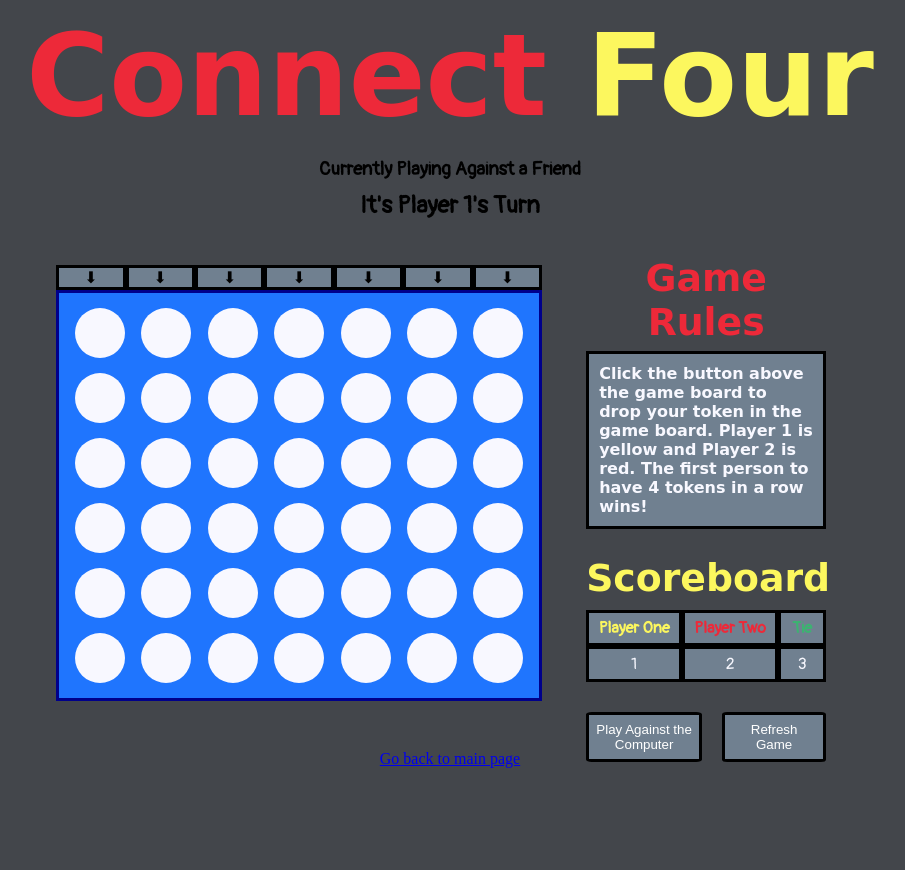
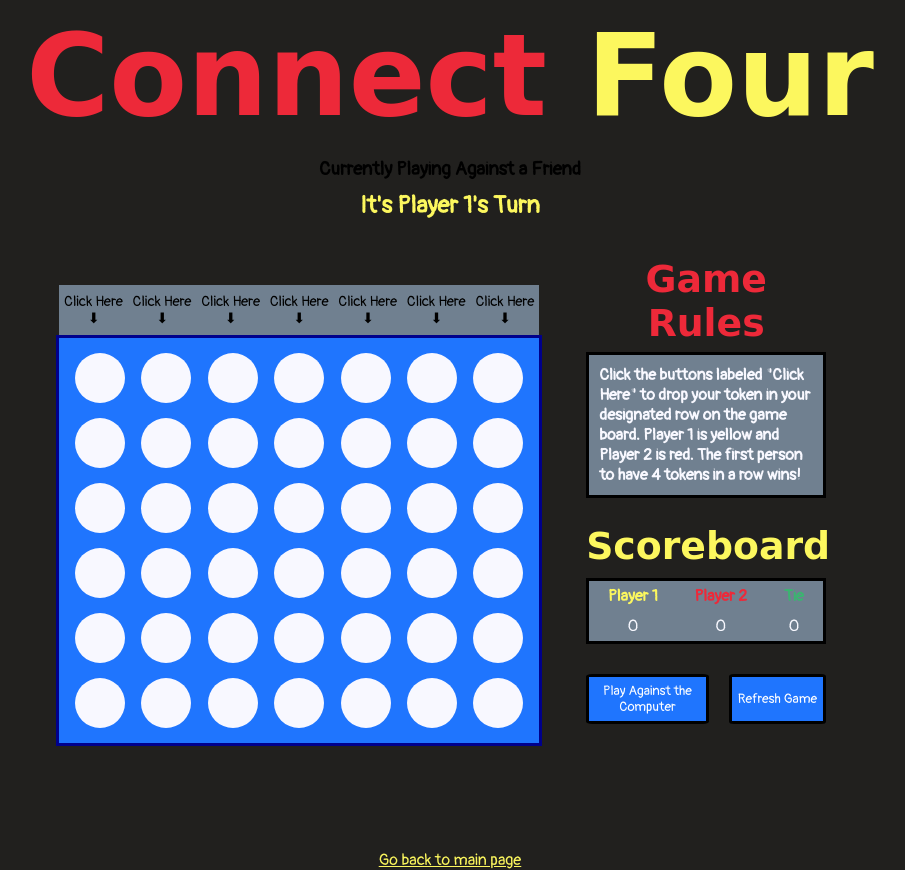
Before and after one commit to KyleDavis1985/ConnectFour, a plain HTML site: page game.html in a window 1280 px wide. Shown: the whole page, without its empty margins (190-1095 px from the left). Before the commit the page ends 800 px from the top, so only its background shows below. Drawn offline with Linux system fonts and the light colour scheme; a web font is replaced by a local one.

Commit message:
more styling, updated fonts and font colors and rearranged game grid

```diff
--- a/app.js
+++ b/app.js
@@ -181,8 +181,10 @@ const buttonClicked = (e) => {
 const playerDisplay = () => {
   if (currentPlayer === 1) {
     statusDisplay.innerText = "It's Player 1's Turn"
+    statusDisplay.style.color = '#fcf75e'
   } else if (currentPlayer === 2) {
     statusDisplay.innerText = "It's Player 2's Turn"
+    statusDisplay.style.color = '#ed2939'
   }
 }
 
@@ -214,6 +216,7 @@ const winningCondition = () => {
       gameGrid[winningPatterns[i][3]].id === 'player-one'
     ) {
       statusDisplay.innerText = 'Player 1 Has Won the Game!'
+      statusDisplay.style.color = '#fcf75e'
     } else if (
       gameGrid[winningPatterns[i][0]].id === 'player-two' &&
       gameGrid[winningPatterns[i][1]].id === 'player-two' &&
@@ -221,6 +224,7 @@ const winningCondition = () => {
       gameGrid[winningPatterns[i][3]].id === 'player-two'
     ) {
       statusDisplay.innerText = 'Player 2 Has Won the Game!'
+      statusDisplay.style.color = '#ed2939'
     }
   }
   tieCondition()
--- a/css/game.css
+++ b/css/game.css
@@ -4,7 +4,7 @@
 body {
   display: grid;
   justify-content: center;
-  background-color: #43464B;
+  background-color: #21201E;
   margin: 0;
 }
 
@@ -19,11 +19,14 @@ h1 {
 .gameModeDisplay {
   text-align: center;
   margin: 5px 0 5px 0;
+  font-family: 'Pangolin', cursive;
 }
 
 .statusDisplay {
   text-align: center;
   margin: 5px 0 5px 0;
+  font-family: 'Pangolin', cursive;
+  color:#fcf75e;
 }
 
 .pageGrid {
@@ -31,17 +34,26 @@ h1 {
   grid-template-columns: 70% 30%;
   justify-content: center;
   align-items: center;
-  height: 500px;
+  height: 600px;
   width: 800px;
 }
 
 .triggers {
   display: grid;
   grid-template-columns: auto auto auto auto auto auto auto;
-  max-height: 60px;
-  max-width: 486px;
+  height: 50px;
+  max-width: 480px;
   background-color: #708090;
-  margin: 10px 30px 0 30px;
+  margin: 10px 30px 0 33px;
+}
+
+.arrow {
+  display: grid;
+  justify-content: center;
+  align-items: center;
+  font-family: 'Pangolin', cursive;
+  font-size: 1.8ch;
+  text-align: center;
 }
 
 .Gameboard {
@@ -67,13 +79,6 @@ h1 {
   border-radius: 50%;
 }
 
-.arrow {
-  display: grid;
-  justify-content: center;
-  align-items: center;
-  border: 3px solid black;
-}
-
 #player-one {
   background-color: #fcf75e;
   height: 50px;
@@ -86,6 +91,10 @@ h1 {
   height: 50px;
   width: 50px;
   border-radius: 50%;
+}
+
+.right {
+  margin-bottom: 100px;
 }
 
 .gameDescription {
@@ -102,7 +111,7 @@ h1 {
 }
 
 .rules {
-  font-family: 'Ranchers', cursive;
+  font-family: 'Pangolin', cursive;
   border: 3px solid black;
   background-color: #708090;
   font-size: 2ch;
@@ -111,17 +120,18 @@ h1 {
 
 .scoreboard {
   display: grid;
-  grid-template-columns: 2fr 2fr 1fr;
+  grid-template-columns: 1.5fr 1.5fr 1fr;
   justify-content: right;
   align-items: center;
   font-family: 'Pangolin', cursive;
-  padding-bottom: 30px;
+  margin-bottom: 30px;
+  border: 3px solid black;
 }
+
 .score {
   display: grid;
   justify-content: center;
   align-items: center;
-  border: 3px solid black;
   height: 30px;
   background-color: #708090;
   color: #f8f8ff;
@@ -135,15 +145,6 @@ h1 {
   text-align: center;
   color: #fcf75e;
   font-weight: bold;
-}
-
-.link {
-  padding-top: 25px;
-  text-align: center;
-}
-
-.statusDisplay{
-  font-family: 'Pangolin', cursive;
 }
 
 #playerOne {
@@ -174,20 +175,25 @@ h1 {
 
 .computer {
   color: white;
-  background-color: #708090;
+  background-color: #1f75fe;
   border-radius: 5%;
   border: 3px solid black;
   height: 50px;
+  font-family: 'Pangolin', cursive;
 }
 
 .refresh {
   color: white;
-  background-color: #708090;
+  background-color: #1f75fe;
   border-radius: 5%;
   border: 3px solid black;
   height: 50px;
+  font-family: 'Pangolin', cursive;
 }
 
-.gameModeDisplay {
+.link {
+  padding-top: 25px;
+  text-align: center;
   font-family: 'Pangolin', cursive;
+  color: #fcf75e;
 }
--- a/game.html
+++ b/game.html
@@ -14,13 +14,13 @@
 <section class="pageGrid">
   <div class="middle">
     <section class="triggers">
-      <div class="arrow" id="0">⬇</div>
-      <div class="arrow" id="1">⬇</div>
-      <div class="arrow" id="2">⬇</div>
-      <div class="arrow" id="3">⬇</div>
-      <div class="arrow" id="4">⬇</div>
-      <div class="arrow" id="5">⬇</div>
-      <div class="arrow" id="6">⬇</div>
+      <div class="arrow" id="0">Click Here ⬇</div>
+      <div class="arrow" id="1">Click Here ⬇</div>
+      <div class="arrow" id="2">Click Here ⬇</div>
+      <div class="arrow" id="3">Click Here ⬇</div>
+      <div class="arrow" id="4">Click Here ⬇</div>
+      <div class="arrow" id="5">Click Here ⬇</div>
+      <div class="arrow" id="6">Click Here ⬇</div>
     </section>
     <section class="Gameboard">
       <div class="circle empty" id="empty"></div>
@@ -70,16 +70,16 @@
   <div class="right">
     <article class="gameDescription">
       <h2 class="descriptionTitle">Game Rules</h2>
-      <h5 class="rules">Click the button above the game board to drop your token in the game board. Player 1 is yellow and Player 2 is red. The first person to have 4 tokens in a row wins!</h5>
+      <h5 class="rules">Click the buttons labeled "Click Here" to drop your token in your designated row on the game board. Player 1 is yellow and Player 2 is red. The first person to have 4 tokens in a row wins!</h5>
     </article>
     <h2 class="scoreHeader">Scoreboard</h2>
     <section class="scoreboard">
-      <div class="score" id="playerOne">Player One</div>
-      <div class="score" id="playerTwo">Player Two</div>
+      <div class="score" id="playerOne">Player 1</div>
+      <div class="score" id="playerTwo">Player 2</div>
       <div class="score" id="tie">Tie</div>
-      <div class="score" id="playerOneTally">1</div>
-      <div class="score" id="playerTwoTally">2</div>
-      <div class="score" id="tieTally">3</div>
+      <div class="score" id="playerOneTally">0</div>
+      <div class="score" id="playerTwoTally">0</div>
+      <div class="score" id="tieTally">0</div>
     </section>
     <section class="buttons">
       <button class="computer">Play Against the Computer</button>
```
